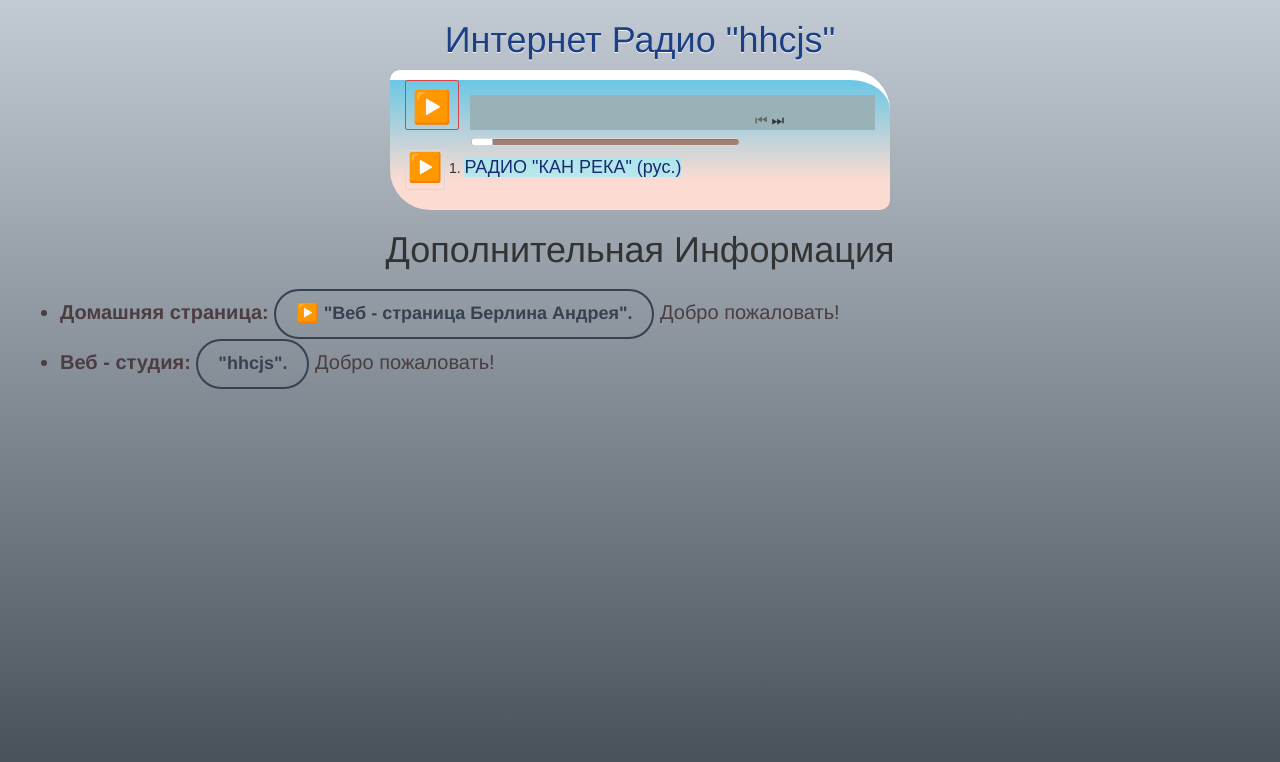
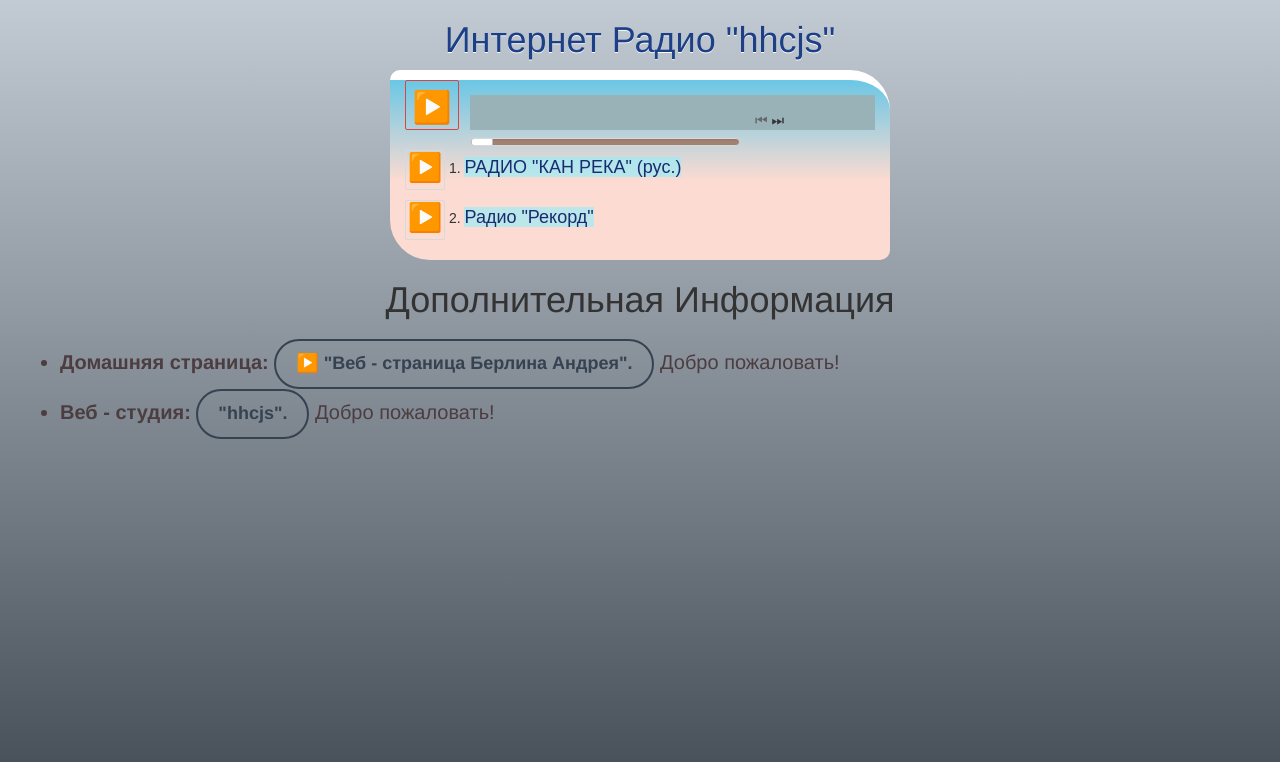
Before and after one commit to NetWebAppJs/internetRadio2, a plain HTML site: page index.html in a window 1280 px wide. Drawn offline with nearby package versions, Linux system fonts and the light colour scheme.

Commit message:
Update index.html

```diff
--- a/index.html
+++ b/index.html
@@ -20,8 +20,8 @@
 
   <audio id="audio" preload="none" tabindex="0">
     			<source src="https://kanliveicy.media.kan.org.il/icy/kanreka_mp3" data-track-number="1" />
-    			<!--source src="https://archive.org/download/ra2007-07-21/ra2007-07-21d1t05_64kb.mp3" data-track-number="2" />
-    			<source src="https://archive.org/download/slac2002-02-15/slac2002-02-15d1t07_64kb.mp3" data-track-number="3" />
+    			<source src="http://air2.radiorecord.ru:9003/rr_320" data-track-number="2" />
+    			<!--source src="https://archive.org/download/slac2002-02-15/slac2002-02-15d1t07_64kb.mp3" data-track-number="3" />
     			<source src="https://archive.org/download/blitzentrapper2009-02-24.flac16/blitzentrapper2009-02-24t02_64kb.mp3" data-track-number="4" />
     			<source src="https://archive.org/download/samples2003-11-21.flac16/samples2003-11-21d2t04.mp3" data-track-number="5" />
     			<source src="https://archive.org/download/mikedoughty2004-06-16.flac16/d1t13.mp3" data-track-number="6" />
@@ -83,7 +83,7 @@
         <a class="playlist-track" href="#" data-play-track="1">РАДИО "КАН РЕКА" (рус.)</a>
       </div>
     </div>
-    <!--div class="play-list-row" data-track-row="2">
+    <div class="play-list-row" data-track-row="2">
       <div class="small-toggle-btn">
         <i class="small-play-btn"><span class="screen-reader-text">Small toggle button</span></i>
       </div>
@@ -91,10 +91,10 @@
         2.
       </div>
       <div class="track-title">
-        <a class="playlist-track" href="#" data-play-track="2">Ryan Adams &amp; The Cardinals - Cold Roses</a>
+        <a class="playlist-track" href="#" data-play-track="2">Радио "Рекорд"</a>
       </div>
     </div>
-    <div class="play-list-row" data-track-row="3">
+    <!--div class="play-list-row" data-track-row="3">
       <div class="small-toggle-btn">
         <i class="small-play-btn"><span class="screen-reader-text">Small toggle button</span></i>
       </div>
```
